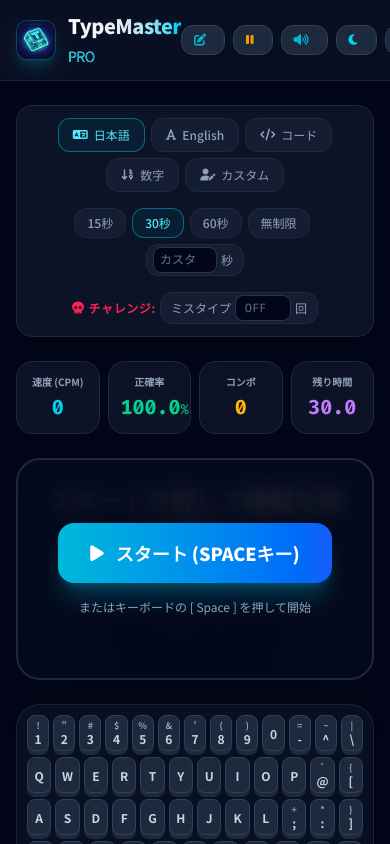
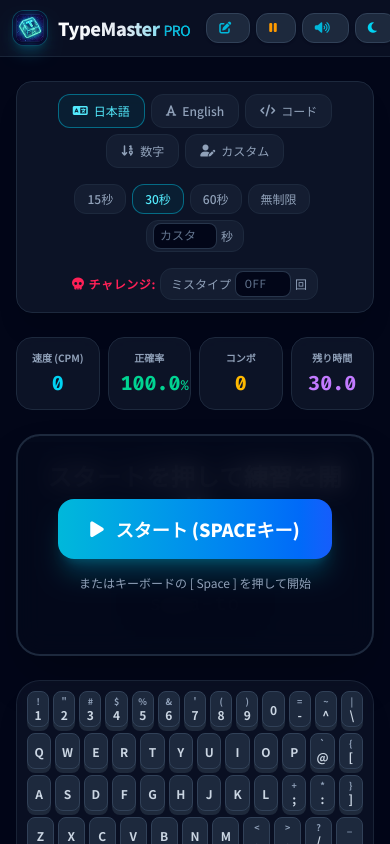
Before and after one commit to akitoshi0316/typing-pro, a React (Vite) app: page / in a window 390 px wide. Shown: the top 844 px of the page. Built offline with nearby package versions, Linux system fonts and the light colour scheme; no server answers; the database is empty.

Commit message:
style: refine header layout for better responsiveness
Adjust padding, spacing, and sizing to optimize the header layout for smaller screens and ensure better alignment.

```diff
--- a/src/App.tsx
+++ b/src/App.tsx
@@ -947,16 +947,16 @@
 
       {/* Top Navigation Header */}
       <header
-        className={`relative z-10 border-b backdrop-blur-md px-4 py-3 sm:px-8 transition-colors duration-200 ${
+        className={`relative z-10 border-b backdrop-blur-md px-3 sm:px-6 py-2.5 transition-colors duration-200 w-full ${
           isLight
             ? 'border-slate-200/90 bg-white/80 shadow-xs'
             : 'border-slate-800/80 bg-slate-900/60'
         }`}
       >
-        <div className="max-w-6xl mx-auto flex items-center justify-between">
-          <div className="flex items-center space-x-3">
+        <div className="w-full max-w-full mx-auto flex items-center justify-between gap-2 sm:gap-4 flex-nowrap">
+          <div className="flex items-center space-x-2.5 sm:space-x-3 flex-shrink-0 whitespace-nowrap">
             <div
-              className={`w-10 h-10 rounded-xl overflow-hidden shadow-lg border flex items-center justify-center flex-shrink-0 ${
+              className={`w-9 h-9 sm:w-10 sm:h-10 rounded-xl overflow-hidden shadow-lg border flex items-center justify-center flex-shrink-0 ${
                 isLight
                   ? 'shadow-slate-300/50 border-cyan-500/40 bg-white'
                   : 'shadow-cyan-500/20 border-cyan-500/30 bg-slate-900'
@@ -969,10 +969,10 @@
                 referrerPolicy="no-referrer"
               />
             </div>
-            <div>
+            <div className="flex items-center space-x-2 sm:space-x-3 whitespace-nowrap">
               <h1
                 id="appTitle"
-                className={`text-xl font-black tracking-tight ${
+                className={`text-lg sm:text-xl font-black tracking-tight whitespace-nowrap ${
                   isLight
                     ? 'bg-gradient-to-r from-slate-900 via-slate-700 to-cyan-600 bg-clip-text text-transparent'
                     : 'bg-gradient-to-r from-white via-slate-200 to-cyan-400 bg-clip-text text-transparent'
@@ -980,13 +980,17 @@
               >
                 TypeMaster <span className="text-cyan-500 font-light text-sm">PRO</span>
               </h1>
-              <p className={`text-xs hidden sm:block ${isLight ? 'text-slate-500' : 'text-slate-400'}`}>
+              <span
+                className={`text-xs hidden md:inline-block border-l pl-2 sm:pl-3 whitespace-nowrap font-medium ${
+                  isLight ? 'border-slate-300 text-slate-500' : 'border-slate-700 text-slate-400'
+                }`}
+              >
                 タイピング速度 & 精度向上トレーニング
-              </p>
+              </span>
             </div>
           </div>
 
-          <div className="flex items-center space-x-2 sm:space-x-3">
+          <div className="flex items-center space-x-1.5 sm:space-x-2 flex-nowrap flex-shrink-0">
             <button
               id="btnOpenCustomModal"
               onClick={() => setCustomModalOpen(true)}
```
